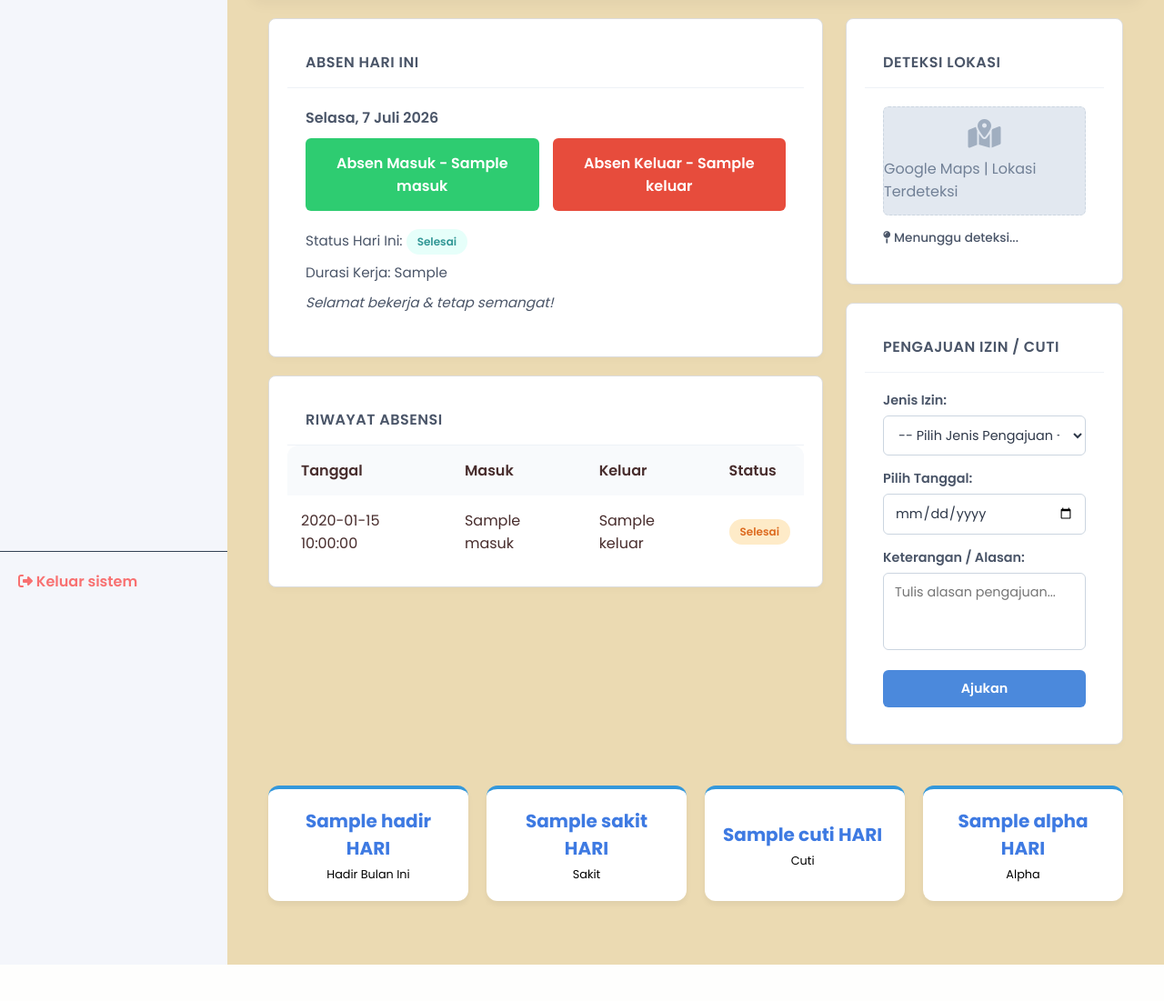
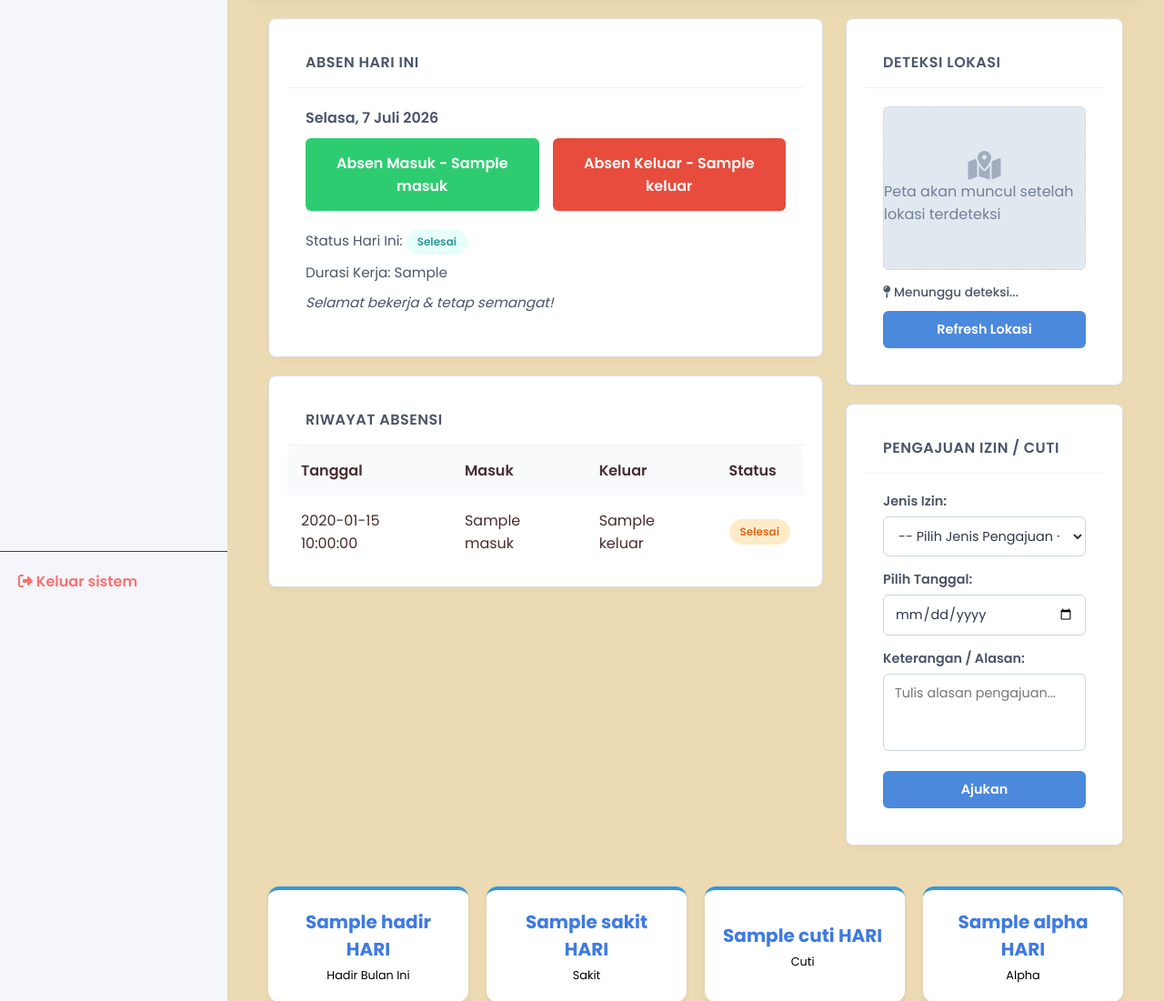
Before and after one commit to cintanussy102-del/PA-AmartaUtomo, a Flask app: template TA_CV_AMARTA_UTOMO/views/templates/karyawan/absensi.html in a window 1280 px wide. Shown: the part 128-1229 px from the top of the page at 91% size. Before the commit the page ends 1189 px from the top, so only its background shows below. Run offline with Flask 3, Linux system fonts and the light colour scheme; the template is opened without the code that fills it: most values are stand-ins (such as "Sample title", 1, 10 or a date in 2020).

Commit message:
update fitur absensi dan tampilan

```diff
--- a/TA_CV_AMARTA_UTOMO/views/static/js/absensi.js
+++ b/TA_CV_AMARTA_UTOMO/views/static/js/absensi.js
@@ -1,8 +1,32 @@
+let petaLokasi = null;
+let markerLokasi = null;
+
+function tampilkanPeta(lat, lon) {
+    const placeholder = document.getElementById('peta-placeholder');
+    if (placeholder) placeholder.style.display = 'none';
+
+    if (!petaLokasi) {
+        petaLokasi = L.map('peta-lokasi').setView([lat, lon], 17);
+        L.tileLayer('https://{s}.tile.openstreetmap.org/{z}/{x}/{y}.png', {
+            attribution: '&copy; OpenStreetMap contributors',
+            maxZoom: 19
+        }).addTo(petaLokasi);
+        markerLokasi = L.marker([lat, lon]).addTo(petaLokasi);
+    } else {
+        petaLokasi.setView([lat, lon], 17);
+        markerLokasi.setLatLng([lat, lon]);
+    }
+
+    setTimeout(() => petaLokasi.invalidateSize(), 200);
+}
+
 async function kirimAbsen() {
     alert("Mendeteksi lokasi...");
     navigator.geolocation.getCurrentPosition(async (position) => {
         const lat = position.coords.latitude;
         const lon = position.coords.longitude;
+
+        tampilkanPeta(lat, lon);
 
         const response = await fetch(`https://nominatim.openstreetmap.org/reverse?format=json&lat=${lat}&lon=${lon}`);
         const data = await response.json();
--- a/TA_CV_AMARTA_UTOMO/views/templates/base.html
+++ b/TA_CV_AMARTA_UTOMO/views/templates/base.html
@@ -9,6 +9,8 @@
     <!-- Google Font & Font Awesome untuk icon sidebar -->
     <link href="https://fonts.googleapis.com/css2?family=Poppins:wght@300;400;500;600;700&display=swap" rel="stylesheet">
     <link rel="stylesheet" href="https://cdnjs.cloudflare.com/ajax/libs/font-awesome/6.4.0/css/all.min.css">
+    <link rel="stylesheet" href="https://unpkg.com/leaflet@1.9.4/dist/leaflet.css" />
+    <script src="https://unpkg.com/leaflet@1.9.4/dist/leaflet.js"></script>
 </head>
 <body>
 
--- a/TA_CV_AMARTA_UTOMO/views/templates/karyawan/absensi.html
+++ b/TA_CV_AMARTA_UTOMO/views/templates/karyawan/absensi.html
@@ -90,11 +90,16 @@
                 <h3>DETEKSI LOKASI</h3>
             </div>
             <div class="box-body">
-                <div class="location-mock-map">
-                    <i class="fas fa-map-marked-alt map-icon"></i>
-                    <p>Google Maps | Lokasi Terdeteksi</p>
+                <div id="peta-lokasi" class="location-mock-map" style="height:180px; padding:0; overflow:hidden; position:relative;">
+                    <div id="peta-placeholder" style="display:flex; flex-direction:column; align-items:center; justify-content:center; height:100%; width:100%;">
+                        <i class="fas fa-map-marked-alt map-icon"></i>
+                        <p>Peta akan muncul setelah lokasi terdeteksi</p>
+                    </div>
                 </div>
                 <p id="lokasi-teks" class="location-address"><i class="fas fa-map-pin"></i> Menunggu deteksi...</p>
+                <button type="button" class="btn-primary-amarta full-width-btn" onclick="kirimAbsen()">
+                        Refresh Lokasi
+                </button>
             </div>
         </div>
 
```
Also changed, not shown: TA_CV_AMARTA_UTOMO/views/templates/admin/kelola_absensi.html (+6 -3 lines).
